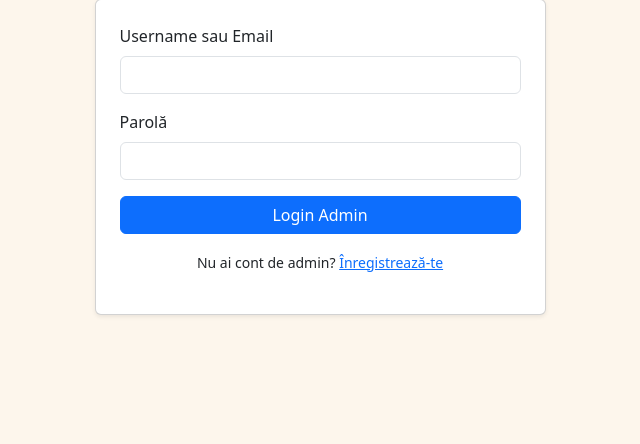
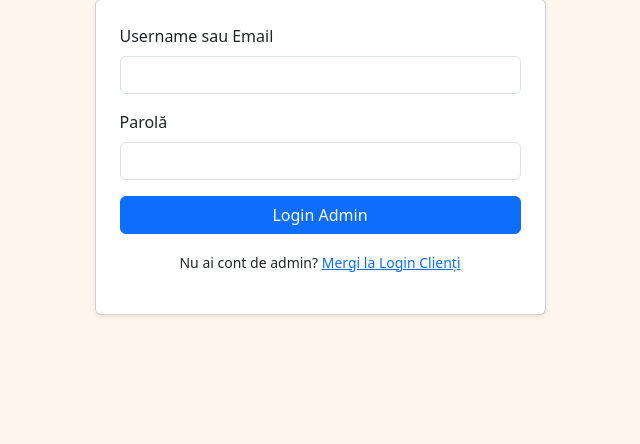
Before and after one commit to giulia-oiegas/bilete-evenimente-cluj, a PHP site: page /bilete-evenimente-cluj/admin/login_admin.php in a window 1280 px wide. Shown: the part 163-607 px from the top of the page, without its empty margins (320-960 px from the left). Run offline with PHP 8.4, Linux system fonts and the light colour scheme.

Commit message:
rezolvare logout admin

```diff
--- a/public/admin/admin_header.php
+++ b/public/admin/admin_header.php
@@ -38,7 +38,7 @@ $public_path = '../../';
                     <li class="nav-item">
                         <a class="nav-link active text-warning" href="admin_home.php">ADMIN</a>
                     </li>
-                    <li class="nav-item"><a class="nav-link" href="logout.php">Logout</a></li>
+                    <li class="nav-item"><a class="nav-link" href="logout_admin.php">Logout</a></li>
                 <?php endif; ?>
             </ul>
         </div>
--- a/public/admin/login_admin.php
+++ b/public/admin/login_admin.php
@@ -56,7 +56,7 @@ include 'admin_header.php';
                         <div class="d-grid gap-2">
                             <button type="submit" class="btn btn-primary">Login Admin</button>
                         </div>
-                        <p class="mt-3 text-center"><small>Nu ai cont de admin? <a href="register_admin.php">Înregistrează-te</a></small></p>
+                        <p class="mt-3 text-center"><small>Nu ai cont de admin? <a href="../login.php">Mergi la Login Clienți</a></small></p>
                     </form>
                 </div>
             </div>
```
